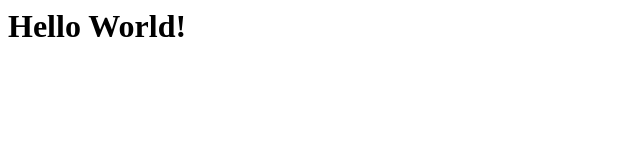
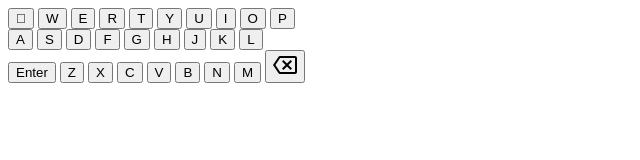
Before and after one commit to hbotzet/WordleKorean, a plain HTML site: page index.html in a window 1280 px wide. Shown: the whole page, without its empty margins (0-640 px from the left). Drawn offline with Linux system fonts and the light colour scheme.

Commit message:
Update index.html

```diff
--- a/index.html
+++ b/index.html
@@ -1 +1,44 @@
-<h1> Hello World! </h1>
+<!DOCTYPE html>
+<html lang="en">
+<head>
+  <meta http-equiv="Content-Type" content="text/html; charset=utf-8">
+</head>
+<body>
+  <div class="keyboard">
+    <button class="key" value="Q">&#3131</button>
+    <button class="key" value="W">W</button>
+    <button class="key" value="E">E</button>
+    <button class="key" value="R">R</button>
+    <button class="key" value="T">T</button>
+    <button class="key" value="Y">Y</button>
+    <button class="key" value="U">U</button>
+    <button class="key" value="I">I</button>
+    <button class="key" value="O">O</button>
+    <button class="key" value="P">P</button>
+    <div class="space"></div>
+    <button class="key" value="A">A</button>
+    <button class="key" value="S">S</button>
+    <button class="key" value="D">D</button>
+    <button class="key" value="F">F</button>
+    <button class="key" value="G">G</button>
+    <button class="key" value="H">H</button>
+    <button class="key" value="J">J</button>
+    <button class="key" value="K">K</button>
+    <button class="key" value="L">L</button>
+    <div class="space"></div>
+    <button data-enter class="key large">Enter</button>
+    <button class="key" value="Z">Z</button>
+    <button class="key" value="X">X</button>
+    <button class="key" value="C">C</button>
+    <button class="key" value="V">V</button>
+    <button class="key" value="B">B</button>
+    <button class="key" value="N">N</button>
+    <button class="key" value="M">M</button>
+    <button data-delete class="key large">
+      <svg xmlns="http://www.w3.org/2000/svg" height="24" viewBox="0 0 24 24" width="24">
+        <path fill="var(--color-tone-1)" d="M22 3H7c-.69 0-1.23.35-1.59.88L0 12l5.41 8.11c.36.53.9.89 1.59.89h15c1.1 0 2-.9 2-2V5c0-1.1-.9-2-2-2zm0 16H7.07L2.4 12l4.66-7H22v14zm-11.59-2L14 13.41 17.59 17 19 15.59 15.41 12 19 8.41 17.59 7 14 10.59 10.41 7 9 8.41 12.59 12 9 15.59z"></path>
+      </svg>
+    </button>
+  </div>
+</body>
+</html>
```
